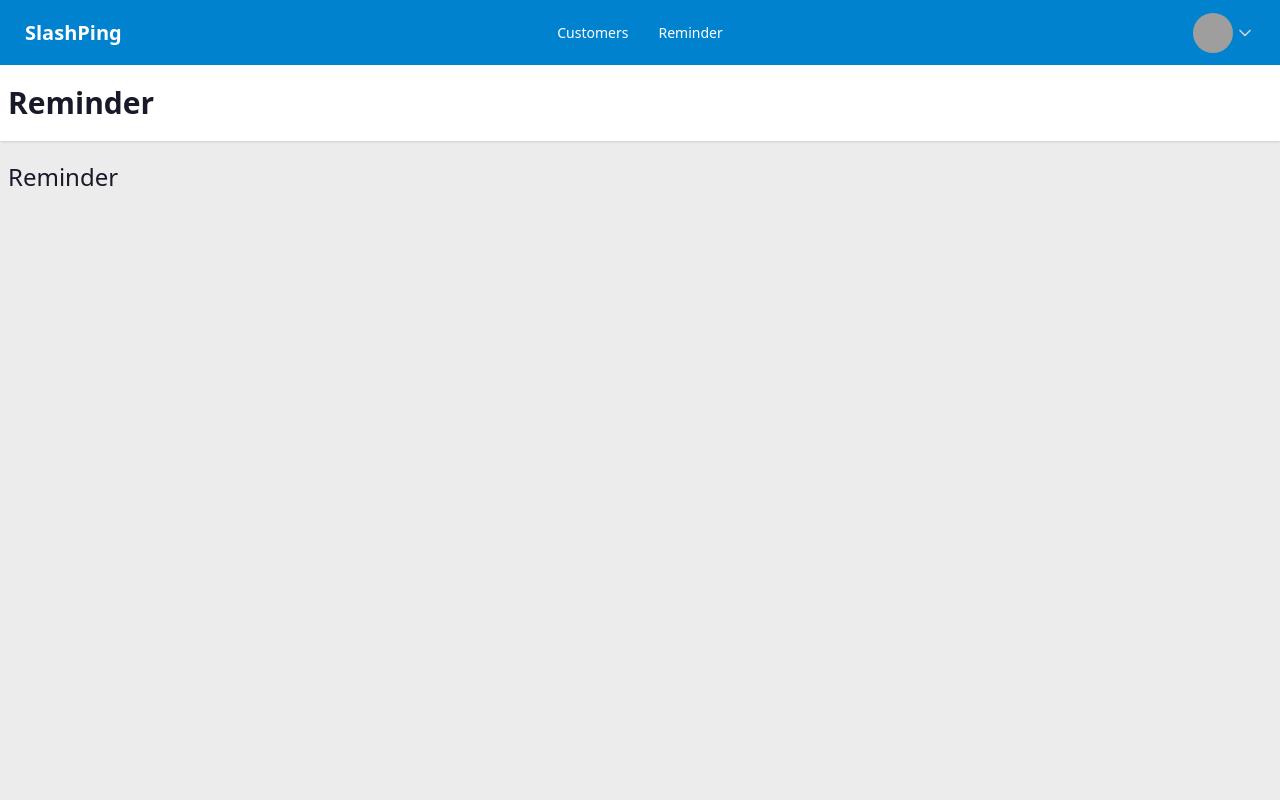
After one commit to sandip-sadhukhan/slashping, a Django app: template templates/dashboard/reminder.html in a window 1280 px wide. The commit adds this page. Run offline with Django 3.2, Linux system fonts and the light colour scheme; the template is opened without the code that fills it, so the values that code supplies are empty; style sheets or scripts are compiled from the project's sources; parts of the project's set-up code (start-up, migrations or seed data) failed here and were passed over; grey boxes are pictures that could not be loaded.

Commit message:
split customers and reminder route with common base template

```diff
--- a/app/urls.py
+++ b/app/urls.py
@@ -5,4 +5,5 @@ urlpatterns = [
     path('', views.home, name='home'),
     path('dashboard/', views.dashboard, name='dashboard'),
     path('customers/', views.customers, name='customers'),
+    path('reminder/', views.reminder, name='reminder'),
 ]
--- a/app/views.py
+++ b/app/views.py
@@ -26,3 +26,7 @@ def customers(request):
     }
 
     return render(request, 'dashboard/customers.html', context)
+
+@login_required
+def reminder(request):
+    return render(request, 'dashboard/reminder.html')
--- /dev/null
+++ b/templates/dashboard/base.html
@@ -0,0 +1,57 @@
+{% extends 'base.html' %}
+{% block title %}SlashPing - Dashboard{% endblock title %}
+{% block bodyOpeningTag %}<body class="bg-base-200/80 min-h-screen">{% endblock bodyOpeningTag %}
+
+{% block content %}
+    <!-- Navbar -->
+    <div class="bg-primary text-primary-content shadow-sm">
+        <div class="navbar mx-auto container">
+            <div class="navbar-start">
+                <div class="dropdown">
+                    <div tabindex="0" role="button" class="btn btn-ghost lg:hidden">
+                        <svg xmlns="http://www.w3.org/2000/svg" class="h-5 w-5" fill="none" viewBox="0 0 24 24"
+                            stroke="currentColor">
+                            <path stroke-linecap="round" stroke-linejoin="round" stroke-width="2"
+                                d="M4 6h16M4 12h8m-8 6h16" />
+                        </svg>
+                    </div>
+                    <ul tabindex="0"
+                        class="menu menu-sm dropdown-content bg-base-100 text-base-content rounded-box z-1 mt-3 w-52 p-2 shadow">
+
+                        <li><a href="{% url 'customers' %}" class="{% if True  %}menu-active{% endif %}">Customers</a></li>
+                        <li><a href="{% url 'reminder' %}" class="{% if request.path == '/reminder/'  %}menu-active{% endif %}">Reminder</a></li>
+                    </ul>
+                </div>
+                <a href="{% url 'home' %}" class="btn btn-primary text-xl">SlashPing</a>
+            </div>
+            <div class="navbar-center hidden lg:flex">
+                <ul class="menu menu-horizontal px-1 space-x-1.5">
+                    <li><a href="{% url 'customers' %}" class="{% if '/customers/' in request.path  %}menu-active{% endif %}">Customers</a></li>
+                    <li><a href="{% url 'reminder' %}" class="{% if request.path == '/reminder/'  %}menu-active{% endif %}">Reminder</a></li>
+                </ul>
+            </div>
+            <div class="navbar-end">
+                <div class="dropdown dropdown-end">
+                    <div tabindex="0" role="button"
+                        class="btn btn-link text-base-300 cursor-pointer flex items-center -space-x-1">
+                        <div class="w-10 rounded-full">
+                            <img alt="Profile Pic"
+                                src="https://img.daisyui.com/images/stock/photo-1534528741775-53994a69daeb.webp"
+                                class="btn-circle" />
+                        </div>
+                        <svg xmlns="http://www.w3.org/2000/svg" width="20" height="20" viewBox="0 0 24 24" fill="none"
+                            stroke="currentColor" stroke-width="2" stroke-linecap="round" stroke-linejoin="round"
+                            class="lucide lucide-chevron-down-icon lucide-chevron-down">
+                            <path d="m6 9 6 6 6-6" />
+                        </svg>
+                    </div>
+                    <ul tabindex="0"
+                        class="menu menu-sm dropdown-content bg-base-100 text-base-content rounded-box z-1 mt-3 w-36 p-2 shadow">
+                        <li><a>Your Profile</a></li>
+                        <li><a>Sign out</a></li>
+                    </ul>
+                </div>
+            </div>
+        </div>
+    </div>
+{% endblock content %}
--- /dev/null
+++ b/templates/dashboard/reminder.html
@@ -0,0 +1,20 @@
+{% extends 'dashboard/base.html' %}
+
+{% block content %}
+    {{block.super}}
+
+    <!-- Header -->
+    <header class="bg-base-100 py-5 shadow">
+        <div class="container mx-auto px-2">
+            <div class="flex justify-between items-center">
+                <h1 class="text-3xl font-bold">Reminder</h1>
+            </div>
+        </div>
+    </header>
+
+    <!-- Main content -->
+    <main class="py-5 container mx-auto px-2">
+        <h1 class="text-2xl">Reminder</h1>
+    </main>
+
+{% endblock content %}
```
Also changed, not shown: templates/dashboard/customers.html (+4 -57 lines), templates/dashboard/settings.html (deleted).
